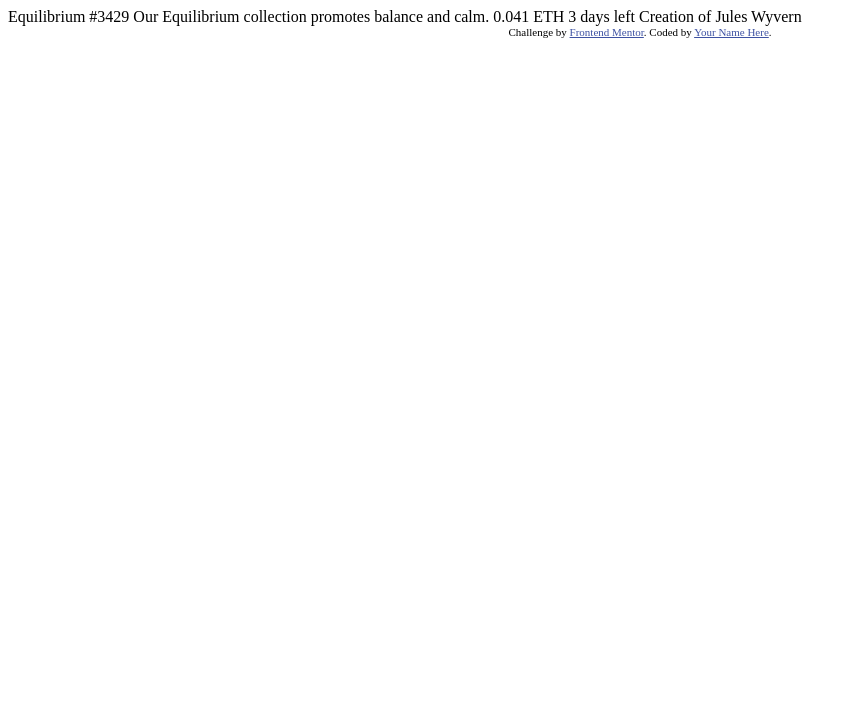
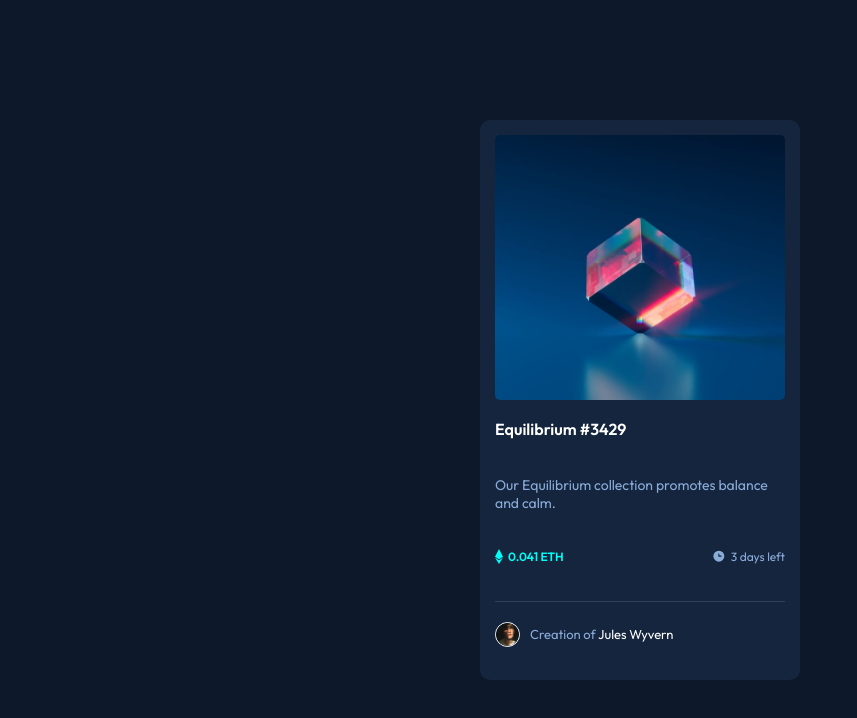
Before and after one commit to jackreategui/reto-3-frontend-mentor, a plain HTML site: page index.html in a window 1280 px wide. Shown: the whole page, without its empty margins (0-857 px from the left). Drawn offline with Linux system fonts and the light colour scheme.

Commit message:
reto cumplido

```diff
--- a/index.html
+++ b/index.html
@@ -4,30 +4,59 @@
   <meta charset="UTF-8">
   <meta name="viewport" content="width=device-width, initial-scale=1.0"> <!-- displays site properly based on user's device -->
 
+  <link rel="preconnect" href="https://fonts.googleapis.com">
+  <link rel="preconnect" href="https://fonts.gstatic.com" crossorigin>
+  <link href="https://fonts.googleapis.com/css2?family=Outfit:wght@300;400;600&display=swap" rel="stylesheet">
+
   <link rel="icon" type="image/png" sizes="32x32" href="./images/favicon-32x32.png">
+
+  <link rel="stylesheet" href="style.css">
 
   <title>Frontend Mentor | NFT preview card component</title>
 
   <!-- Feel free to remove these styles or customise in your own stylesheet 👍 -->
-  <style>
+  <!-- <style>
     .attribution { font-size: 11px; text-align: center; }
     .attribution a { color: hsl(228, 45%, 44%); }
-  </style>
+  </style> -->
 </head>
 <body>
+  <div class="conteinner">
+      <figure class="conteinner-top">
+        <img src="./images/image-equilibrium.jpg" alt="nft">
+      </figure>
+      <div class="conteinner-button">
+        <h1>Equilibrium #3429</h1>
+        <p>Our Equilibrium collection promotes balance and calm.</p>
+        <div class="product-detail">
+          <div class="price">
+            <img src="./images/icon-ethereum.svg" alt="ethereum">
+            <p>0.041 ETH</p>
+          </div>
+          <div class="time-product">
+            <img src="./images/icon-clock.svg" alt="clock">
+            <p>3 days left</p>
+          </div>
+        </div>
+        <div class="acount">
+          <img src="./images/image-avatar.png" alt="avatar">
+          <p>Creation of <a href="#">Jules Wyvern</a></p>
 
-  Equilibrium #3429
+        </div>
+      </div>
+  </div>
+  <!-- Equilibrium #3429
 
   Our Equilibrium collection promotes balance and calm.
 
   0.041 ETH
   3 days left
 
-  Creation of Jules Wyvern
+  Creation of Jules Wyvern -->
 
-  <div class="attribution">
+  <!-- <div class="attribution">
     Challenge by <a href="https://www.frontendmentor.io?ref=challenge" target="_blank">Frontend Mentor</a>.
     Coded by <a href="#">Your Name Here</a>.
-  </div>
+  </div> -->
 </body>
 </html>
--- /dev/null
+++ b/style.css
@@ -0,0 +1,131 @@
+:root{
+    --Soft-blue: hsl(215, 51%, 70%);
+    --Cyan: hsl(178, 100%, 50%);
+    --Very-dark-blue-main-BG: hsl(217, 54%, 11%);
+    --Very-dark-blue-card-BG: hsl(216, 50%, 16%);
+    --Very-dark-blue-line: hsl(215, 32%, 27%);
+    --White: hsl(0, 0%, 100%);
+}
+
+*{
+    padding: 0;
+    margin: 0;
+    box-sizing: border-box;
+}
+
+body{
+    min-height: 100vh;
+    display: grid;
+    place-content: center;
+    font-family: 'Outfit', sans-serif;
+    background-color: var(--Very-dark-blue-main-BG);
+}
+
+.conteinner{
+    width: 40vh;
+    height: 70vh;
+    background-color: var(--Very-dark-blue-card-BG);
+    overflow: hidden;
+    border-radius: 10px;
+    display: grid;
+    grid-template-rows: 50% 50%;
+    align-items: center;
+    padding: 15px;
+}
+
+figure{
+    width: 100%;
+    height: 100%;
+    overflow: hidden;
+}
+
+figure img{
+    width: 100%;
+    height: 100%;
+    position: relative;
+    border-radius: 5px;
+}
+
+.conteinner-button{
+    width: 100%;
+    height: 100%;
+    display: flex;
+    flex-direction: column;
+    justify-content: space-around;
+}
+
+.conteinner-button h1{
+    color: var(--White);
+    font-size: 16px;
+}
+
+.conteinner-button p{
+    color: var(--Soft-blue);
+    font-size: 14px;
+}
+
+.product-detail{
+    display: flex;
+    align-content: center;
+    justify-content: space-between;
+}
+
+.price{
+    display: flex;
+    align-content: center;
+    gap: 5px;
+}
+
+.price img{
+    width: 8px;
+    height: auto;
+}
+
+.price p{
+    color: var(--Cyan);
+    font-size: 12px;
+    font-weight: bold;
+}
+
+.time-product{
+    display: flex;
+    align-content: center;
+    align-items: center;
+    gap: 5px;
+}
+
+.time-product img{
+    width: 14px;
+    font-size: 12px;
+    height: auto;
+}
+
+.time-product p{
+    font-size:12px;
+    color: var(--Soft-blue);
+}
+
+.acount{
+    display: flex;
+    align-items: center;
+    gap: 10px;
+    border-top: solid 1px var(--Very-dark-blue-line);
+    padding: 20px 0 0 0;
+}
+
+.acount img{
+    width: 25px;
+    height: auto;
+    border: solid white 0.5px;
+    border-radius: 100%;
+}
+
+.acount p{
+    color: var(--Soft-blue);
+    font-size: 13px;
+}
+
+a{
+    text-decoration: none;
+    color: var(--White);
+}
```
